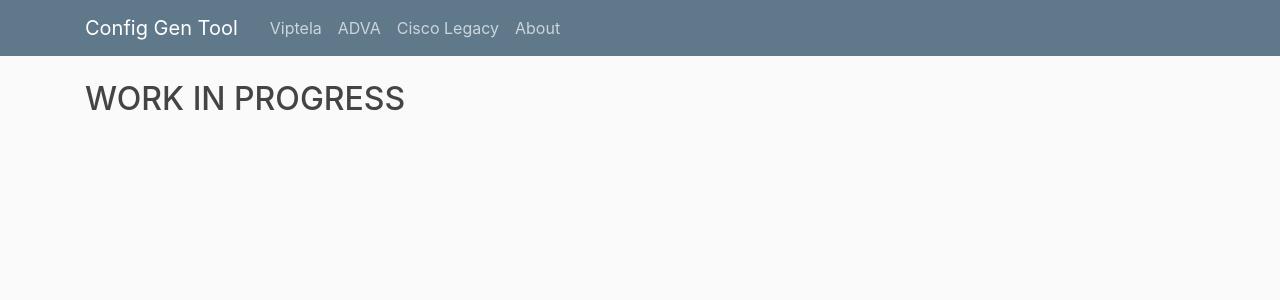
After one commit to dragosstan2602/config_gen_project, a Django app: page /adva/ in a window 1280 px wide. The commit adds this page. Shown: the top 300 px of the page. Run offline with Django 3.2, Linux system fonts and the light colour scheme; some libraries are stand-ins or nearby versions.

Commit message:
New Links Added

```diff
--- a/generator/templates/generator/base.html
+++ b/generator/templates/generator/base.html
@@ -27,7 +27,9 @@
           </button>
           <div class="collapse navbar-collapse" id="navbarToggle">
             <div class="navbar-nav mr-auto">
-              <a class="nav-item nav-link" href="/">Index</a>
+              <a class="nav-item nav-link" href="/viptela">Viptela</a>
+              <a class="nav-item nav-link" href="/adva">ADVA</a>
+              <a class="nav-item nav-link" href="/cisco_legacy">Cisco Legacy</a>
               <a class="nav-item nav-link" href="/about">About</a>
             </div>
           </div>
--- /dev/null
+++ b/generator/templates/generator/placeholder.html
@@ -0,0 +1,4 @@
+{% extends "generator/base.html" %}
+{% block content_body %}
+    <h2>WORK IN PROGRESS</h2>
+{% endblock %}
--- a/generator/urls.py
+++ b/generator/urls.py
@@ -4,7 +4,9 @@ from . import views
 
 urlpatterns = [
     path('', views.index, name='generator-index'),
+    path('viptela/', views.viptela, name='generator-viptela'),
+    path('adva/', views.adva, name='generator-adva'),
+    path('cisco_legacy/', views.cisco_legacy, name='generator-cisco-legacy'),
     path('getdata/', views.index, name='generator-index'),
     path('about/', views.about, name='generator-about'),
-    path('cisco_legacy/', views.cisco_legacy, name='generator-cisco-legacy'),
 ]
--- a/generator/views.py
+++ b/generator/views.py
@@ -24,17 +24,20 @@ def index(request):
         return render(request, 'generator/index.html')
 
 
+def viptela(request):
+    return render(request, 'generator/placeholder.html')
+
+
+def adva(request):
+    return render(request, 'generator/placeholder.html')
+
+
 def cisco_legacy(request):
-    if request.method == 'POST':
-        # getting values from post
-        vendor = request.POST.get('vendor')
-        model = request.POST.get('model')
+    return render(request, 'generator/placeholder.html')
 
-        # adding the values in a context variable
-        context_platform = {
-            'vendor': vendor,
-            'model': model
-        }
+
+def placeholder(request):
+    return render(request, 'generator/placeholder.html')
 
 
 def about(request):
```
